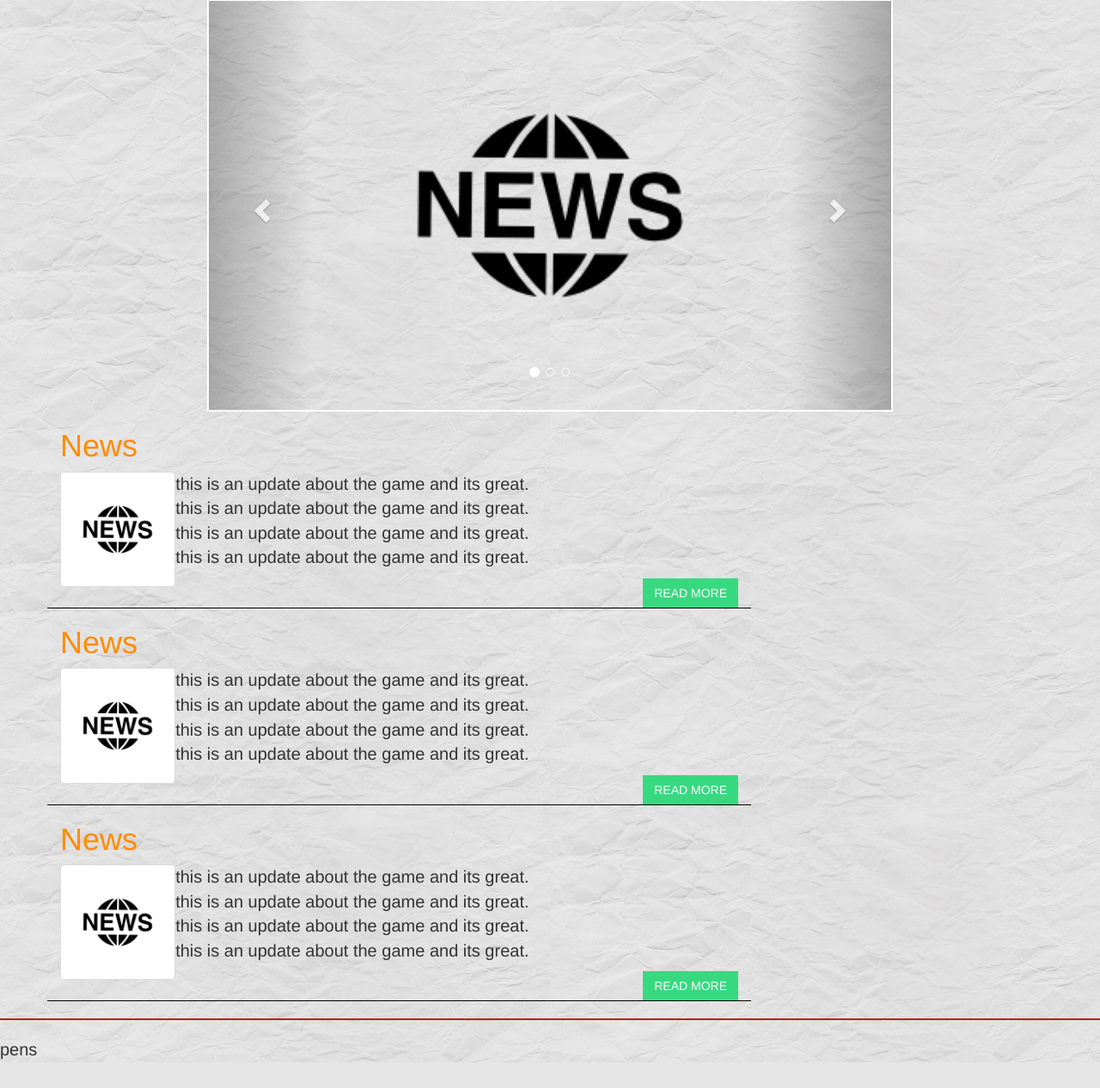
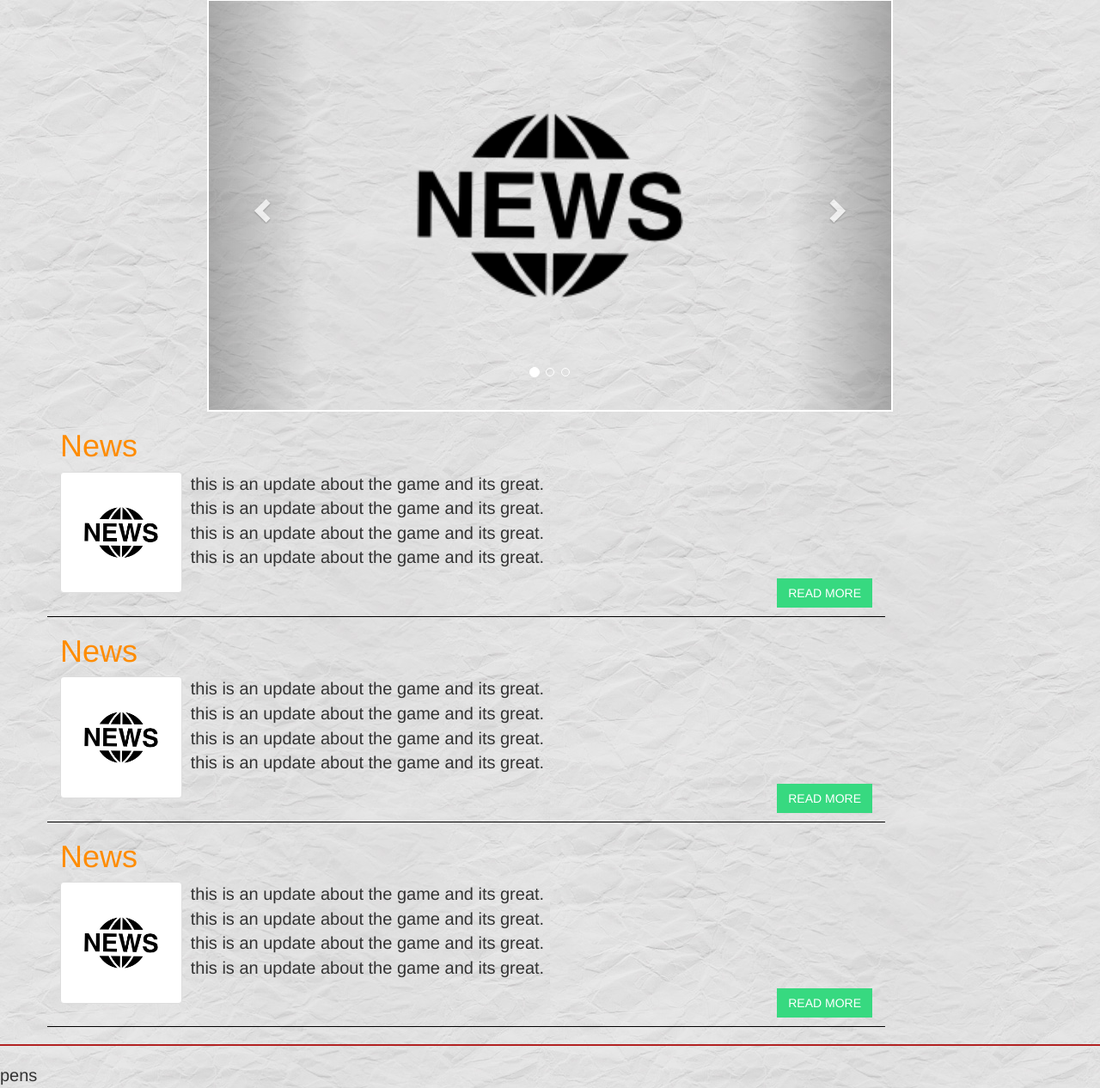
Before and after one commit to SmartDodging/1, a PHP site: page /home.php in a window 1280 px wide. Shown: the part 80-1346 px from the top of the page at 86% size. Before the commit the page ends 1316 px from the top, so only its background shows below. Run offline with PHP 8.4, Linux system fonts and the light colour scheme; the visitor is signed in with stand-in values (Sample User, id 1).

Commit message:
Made Pages

```diff
--- a/css/style.css
+++ b/css/style.css
@@ -1,3 +1,4 @@
+.blogShort{ border-bottom:1px solid black;}
 .navbar-inverse{
     background-color: firebrick;
 }
@@ -41,6 +42,7 @@ td{
     background-color: #37d980;
     border-color: #37d980;
     border-radius:0;
+    margin-bottom:10px
 }
 .btn-blog:hover,
 .btn-blog:focus,
@@ -50,26 +52,6 @@ td{
     color: white;
     background-color:#34ca78;
     border-color: #34ca78;
-}
-h2{
-    color:#34ca78;
-}
-/*.margin10{*/
-    /*margin-bottom: 10px !important; */
-    /*margin-right:  10px !important;*/
-/*}*/
-
-.blogShort{
-    border-bottom:1px solid black;
-    width: 70%;
-    float: 0 auto;
-    margin: 0;
-    /*height: 500px;*/
-}
-.img-thumbnail{
-    position: relative;
-    width: 17%;
-    height: 17%;
 }
 
 .carousel-inner > .item > img,
@@ -96,3 +78,9 @@ h2{
 
 
 }
+ .margin10{
+     margin-bottom:10px;
+     margin-right:10px;
+     width: 15%;
+     height: 15%;
+}
--- a/nav.php
+++ b/nav.php
@@ -25,10 +25,10 @@
               <ul class="nav navbar-nav">
                 <li class=""><a href="home.php">Home</a></li>
                 <li class="dropdown">
-                  <a class="dropdown-toggle" data-toggle="dropdown" href="#">The Game <span class="caret"></span></a>
+                  <a class="dropdown-toggle" data-toggle="dropdown" href="">The Game <span class="caret"></span></a>
                   <ul class="dropdown-menu">
-                    <li><a href="#">About</a></li>
-                    <li><a href="#">Wiki</a></li>
+                    <li><a href="about.php">About</a></li>
+                    <li><a href="wiki.php">Wiki</a></li>
                     <li><a href="download.php">Download (WIP)</a></li>
                   </ul>
                 </li>
@@ -47,11 +47,11 @@
                           <li class="dropdown">
                               <a class="dropdown-toggle" data-toggle="dropdown" href="#">Your Profile<span class="caret"></span></a>
                               <ul class="dropdown-menu">
-                                  <li><a href="#">Your Account</a></li>
-                                  <li><a href="#">Friends</a></li>
+                                  <li><a href="account.php">Your Account</a></li>
+                                  <li><a href="friends.php">Friends And Stuff</a></li>
                                   <hr>
-                                  <li><a href="#">Settings</a></li>
-                                  <li><a href="#">Log Out</a></li>
+                                  <li><a href="settings.php">Settings</a></li>
+                                  <li><a href="logout.php">Log Out</a></li>
                       </ul>
                   <?php endif; ?>
               </ul>
--- a/news.php
+++ b/news.php
@@ -46,10 +46,10 @@
 
     <div class="test">
     <div class="container">
-        <div id="blog col-md-10" class="row">
+        <div class="row">
             <div class="col-md-10 blogShort" style="font-size:20px">
                 <h1>News</h1>
-                    <img src="css/IMG/21601-news-logo-icon-vector-icon-vector-eps.png" alt="post img" class="pull-left img-responsive thumb img-thumbnail">
+                    <img src="css/IMG/21601-news-logo-icon-vector-icon-vector-eps.png" alt="post img" class="pull-left img-responsive thumb margin10 img-thumbnail">
                     <!--<em>This snippet use <a href="http://bootsnipp.com/snippets/featured/sexy-sidebar-navigation" target="_blank">Sexy Sidebar Navigation</a></em>-->
                         <article><p>
                             this is an update about the game and its great.<br>
```
Also changed, not shown: about.php (added), account.php (added), friends.php (added), logout.php (added), settings.php (added), wiki.php (added).
